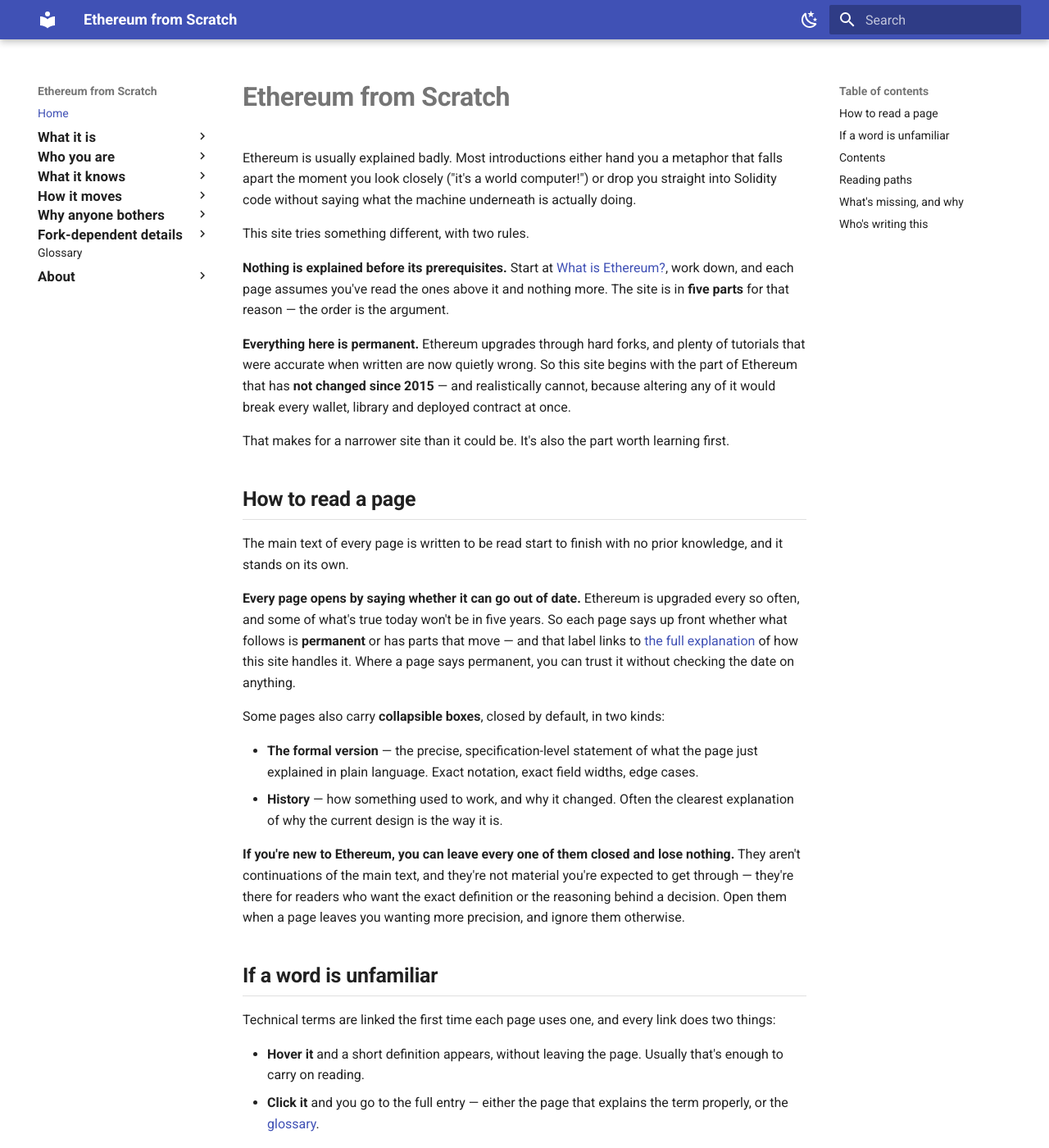
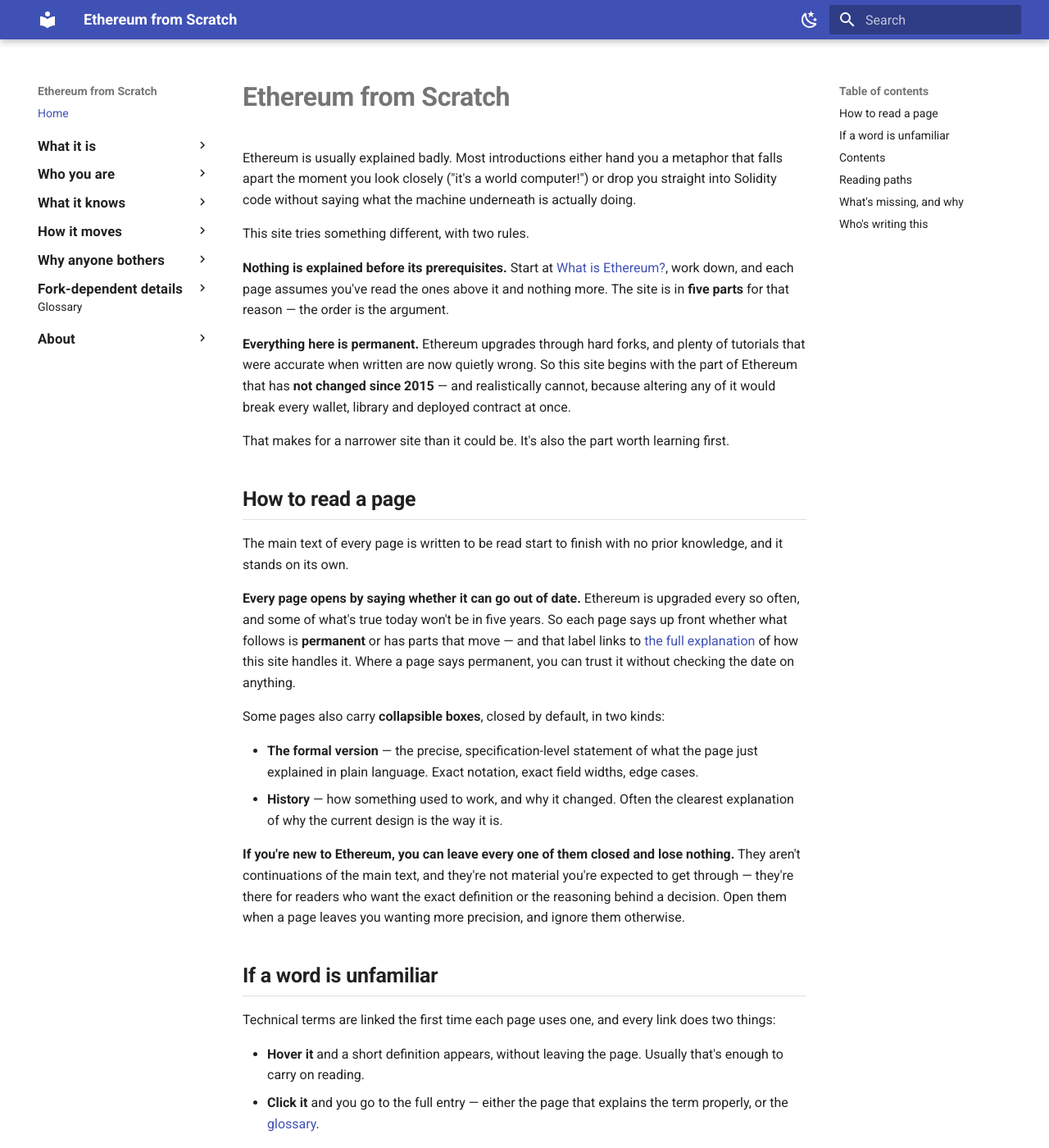
Before and after one commit to davide-stocco/ethereum-from-scratch, an MkDocs documentation site: the page built from docs/index.md, in a window 1280 px wide and 1400 px high. Shown: the whole window at 82% size. Built offline with MkDocs 1.6.1 and Material for MkDocs 9.7.7, drawn with Linux system fonts in a browser that asks for light colours.

Commit message:
Stop the sidebar rows overlapping
Material sets margin-top: .625em on every .md-nav__link, and that margin
is what puts a gap between rows in the menu. My rank-2 and rank-3 rules
set margin-top: 0 to cancel the part label's extra spacing, which wiped
out that gap for every topic and page link at once - so the text
collapsed on top of itself.

Only the part rule touches margin-top now, and only to ask for more of
it: 1.1em rather than Material's .625em, in em so it still scales with
the larger font. The deeper ranks set weight and letter-spacing and
nothing else.

The comment now records both traps in this block, since neither is
visible in a diff: the specificity ordering, and the fact that
margin-top is load-bearing layout rather than decoration.

```diff
--- a/docs/stylesheets/extra.css
+++ b/docs/stylesheets/extra.css
@@ -224,36 +224,42 @@
    --------------------------------------------------------------------------- */
 
 /* Three ranks now, since parts hold topics which hold pages. Each needs to
-   be distinguishable from the one above without shouting: the part is the
-   only thing set in caps, the topic is bold at normal size, pages are plain.
-   Specificity matters here — the deeper selectors must come after, or the
-   part rule wins everywhere and all three look the same. */
+   be distinguishable from the one above without shouting.
 
-/* Rank 1 — the part: "Who you are". Size carries the rank, not capitals:
-   small caps shout, and these labels are read far more often than they are
-   clicked. A little breathing room above does the rest of the work. */
+   Two traps here, both of which produced bugs:
+
+   Specificity — the part selector is the least specific of the three, so the
+   topic and page rules must come after it, or the part rule wins everywhere
+   and all three render identically.
+
+   `margin-top` — Material sets `.md-nav__link { margin-top: .625em }`, and
+   that is what puts a gap between every row in the menu. Overriding it to 0
+   on the deeper ranks collapses the whole sidebar into overlapping text. So
+   only the part rule touches it, and only to ask for more.
+
+   Size carries the rank, not capitals: small caps shout, and these labels are
+   read far more often than they are clicked. */
+
+/* Rank 1 — the part: "Who you are" */
 .md-nav--primary > .md-nav__list > .md-nav__item--nested > .md-nav__link {
   font-weight: 700;
   font-size: 0.84rem;
+  line-height: 1.45;
   letter-spacing: 0.005em;
-  margin-top: 0.5rem;
+  margin-top: 1.1em;
 }
 
 /* Rank 2 — the topic: "Cryptography" */
 .md-nav--primary .md-nav__item--nested .md-nav__item--nested > .md-nav__link {
   font-weight: 700;
-  font-size: inherit;
   letter-spacing: 0.01em;
-  margin-top: 0;
 }
 
 /* Rank 3 — a page. Also covers pages sitting directly under a part, which is
    how the two single-topic parts are arranged. */
 .md-nav--primary .md-nav__item--nested .md-nav__item:not(.md-nav__item--nested) > .md-nav__link {
   font-weight: 400;
-  font-size: inherit;
   letter-spacing: normal;
-  margin-top: 0;
 }
 
 /* The expand/collapse chevron should turn rather than jump. */
```
